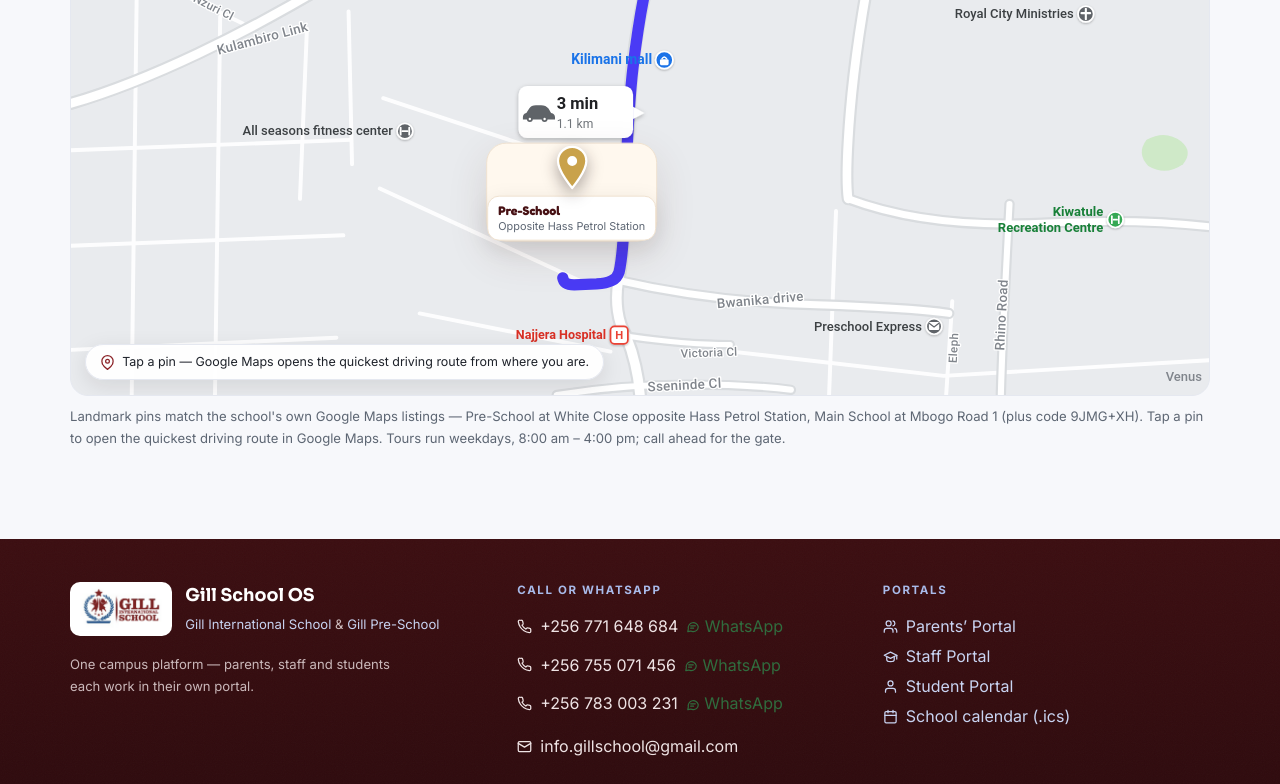
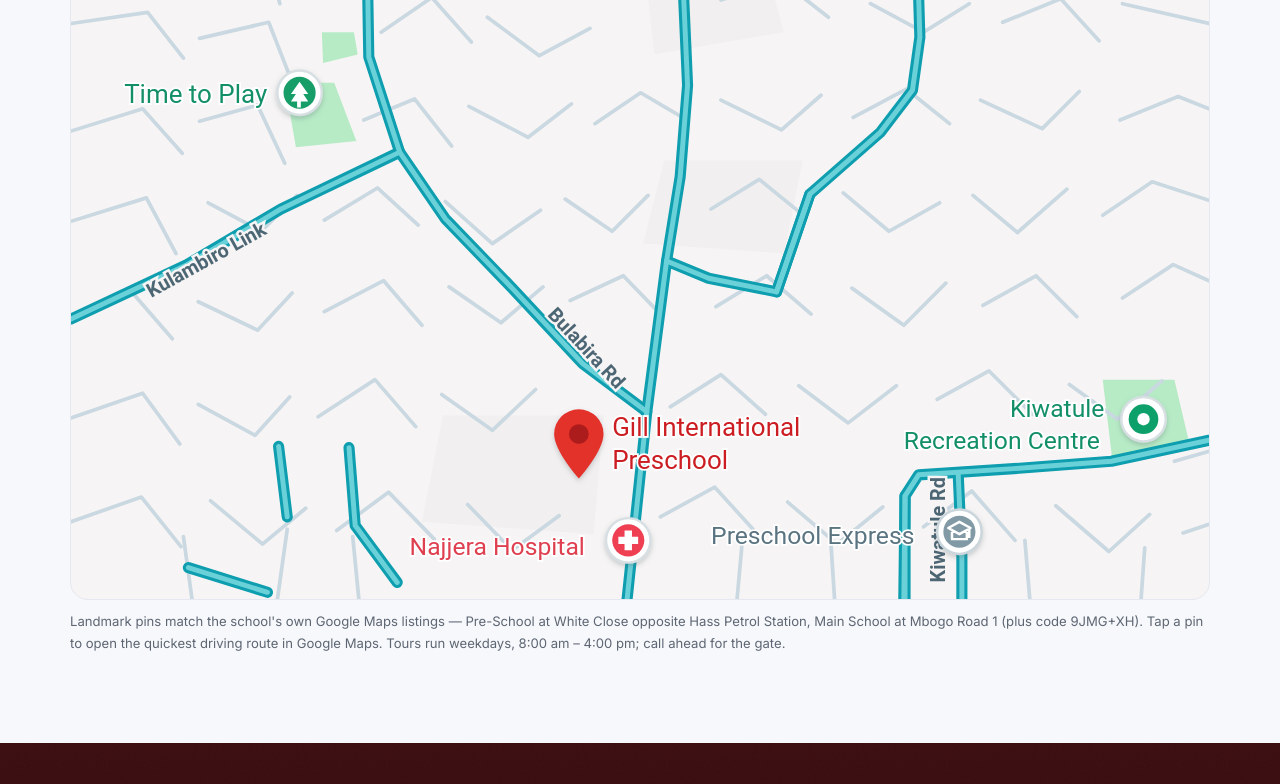
Before and after one commit to iscorockie/Gill-School-OS, a Next.js app: page / in a window 1280 px wide. Shown: the part 5478-6262 px from the top of the page. Built offline with nearby package versions, Linux system fonts and the light colour scheme.

Commit message:
Replace campus map with supplied Najjera view
Co-authored-by: arena-agent <297053741+arena-agent@users.noreply.github.com>

```diff
--- a/components/CampusMap.jsx
+++ b/components/CampusMap.jsx
@@ -1,10 +1,6 @@
 "use client";
-// Static campus map — a real street view of Najjera (public/map-najjera.svg)
-// showing the 1.1 km route between the two Gill campuses, in the style of the
-// school's own Google Maps listing. Tapping a pin (or its label) opens Google
-// Maps with driving directions to that exact landmark — the shortest route
-// for the parent.
-import Icon from "./icons.jsx";
+// Static Najjera street map based on the school's map listing. The campus
+// export remains shared with registration and footer location links.
 
 export const CAMPUSES = [
   {
@@ -40,52 +36,20 @@
   },
 ];
 
-const directionsUrl = (c) =>
-  `https://www.google.com/maps/dir/?api=1&destination=${c.lat},${c.lng}`;
-
 export default function CampusMap({ height = 430 }) {
   return (
     <div
-      className="cmap"
-      style={{ minHeight: height, aspectRatio: "1312 / 984" }}
-      role="group"
-      aria-label="Street map of the two Gill campuses in Najjera, Kampala, with the 1.1 km route between them"
+      className="cmap cmap-static"
+      style={{ minHeight: height, aspectRatio: "921 / 856" }}
+      role="img"
+      aria-label="Static street map of Gill International School and Gill International Preschool in Najjera, Kampala"
     >
       <img
         className="cmap-img"
         src="/map-najjera.svg"
-        alt=""
-        aria-hidden="true"
+        alt="Street map showing Gill International School, Gill International Preschool, Mbogo Road, Bulabira Road and nearby Najjera landmarks"
         draggable={false}
       />
-
-      {/* Pins — tapping opens Google Maps directions (shortest driving route) */}
-      {CAMPUSES.map((c) => (
-        <a
-          key={c.id}
-          className={`cmap-pin ${c.class}`}
-          href={directionsUrl(c)}
-          target="_blank"
-          rel="noreferrer"
-          style={{ left: `${c.x}%`, top: `${c.y}%` }}
-          aria-label={`Directions to ${c.name} — ${c.address}, ${c.landmark}`}
-          title={`Directions to ${c.name}`}
-        >
-          <svg className="cmap-pin-svg" width="34" height="46" viewBox="0 0 24 32" fill="none" aria-hidden="true">
-            <path d="M12 31C12 31 22 19.5 22 12a10 10 0 1 0-20 0c0 7.5 10 19 10 19z" fill={c.color} stroke="#fff" strokeWidth="1.6" />
-            <circle cx="12" cy="12" r="4.2" fill="#fff" stroke={c.color} strokeWidth="1.4" />
-          </svg>
-          <span className="cmap-label">
-            <b>{c.short}</b>
-            <small>{c.landmark}</small>
-          </span>
-        </a>
-      ))}
-
-      <div className="cmap-hint">
-        <Icon name="pin" size={15} />
-        Tap a pin — Google Maps opens the quickest driving route from where you are.
-      </div>
     </div>
   );
 }
```
Also changed, not shown: public/map-najjera.svg.
